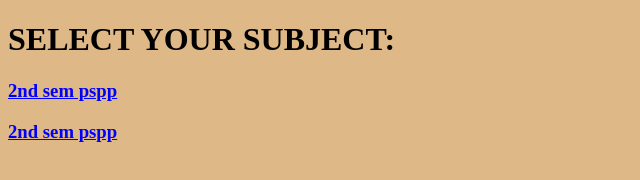
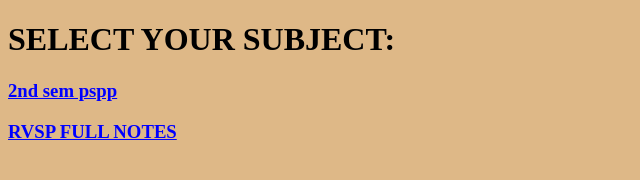
Before and after one commit to getyourpdfs/getyourpdfs, a plain HTML site: page pageece.html in a window 1280 px wide. Shown: the whole page, without its empty margins (0-640 px from the left). Drawn offline with Linux system fonts and the light colour scheme.

Commit message:
Update pageece.html

```diff
--- a/pageece.html
+++ b/pageece.html
@@ -9,7 +9,7 @@
     <h1>SELECT YOUR SUBJECT:</h1>
 
     <h3><a href="2nd sem pspp.zip" style="color:blue;">2nd sem pspp</a></h3>
-    <h3><a href="rvsp full notes.part01.rar" style="color:blue;">2nd sem pspp</a></h3>
+    <h3><a href="rvsp full notes.part01.rar" style="color:blue;">RVSP FULL NOTES</a></h3>
 
 
 </body>
```
